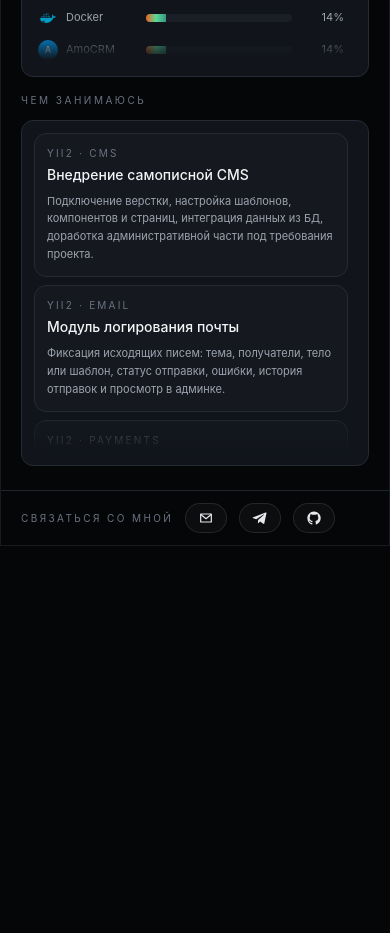
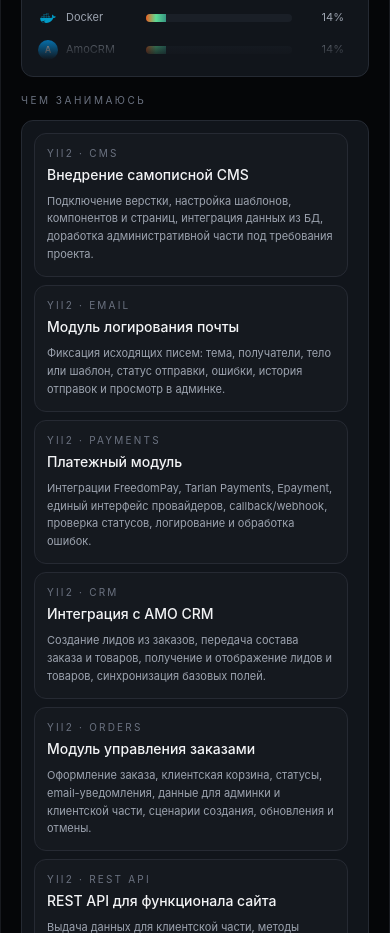
Before and after one commit to jedart-official/web-portfolio, a Vue app: page / in a window 390 px wide. Shown: the part 1200-2133 px from the top of the page. Before the commit the page ends 1746 px from the top, so only its background shows below. Built offline with nearby package versions, Linux system fonts and the light colour scheme.

Commit message:
add CSS features

```diff
--- a/src/components/sections/MainSection.vue
+++ b/src/components/sections/MainSection.vue
@@ -200,7 +200,7 @@
         {{ t('main.whatIDo') }}
       </p>
       <div class="relative rounded-xl border border-[#252a33] bg-[#11151b] p-3">
-        <div class="max-h-80 space-y-2 overflow-y-auto pr-2 scrollbar-thin sm:max-h-48">
+        <div class="max-h-85 space-y-2 overflow-y-auto pr-2 scrollbar-thin sm:max-h-48">
           <article
               v-for="card in content.homeCards"
               :key="card.title"
```
